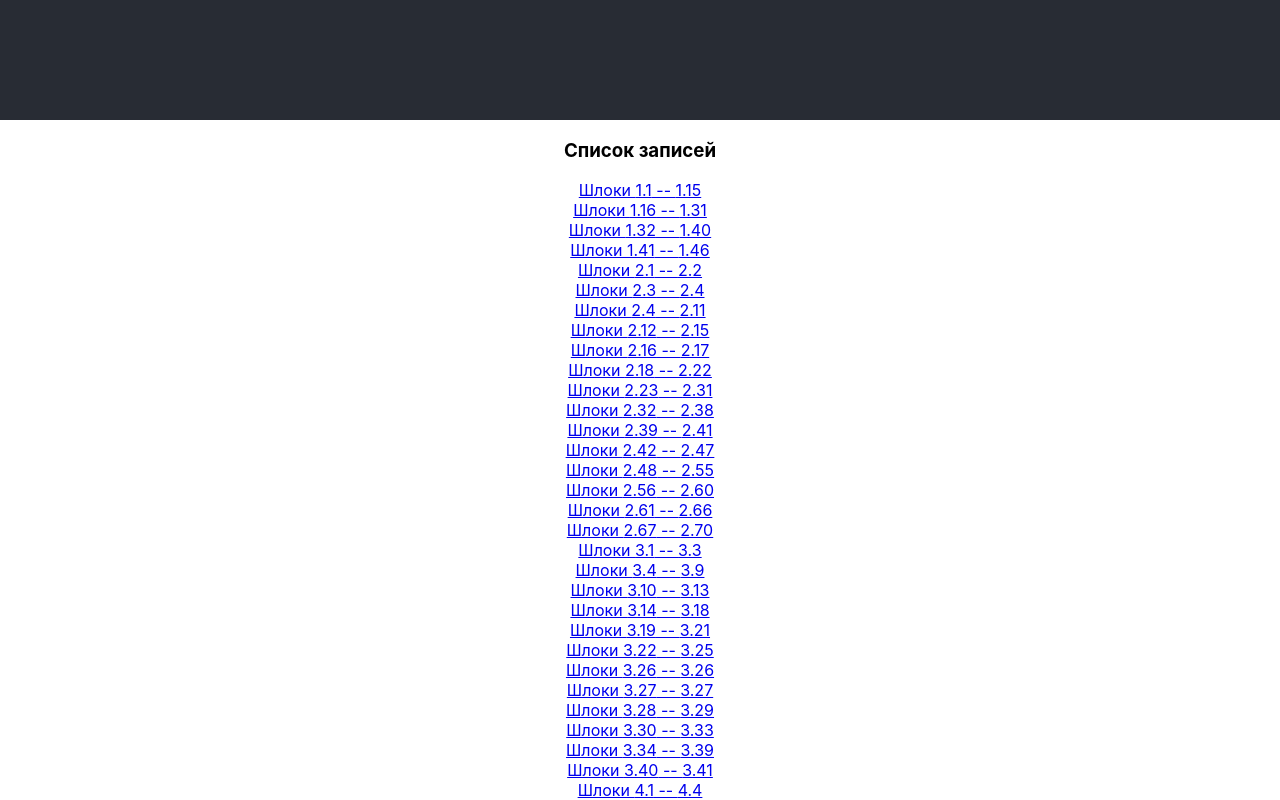
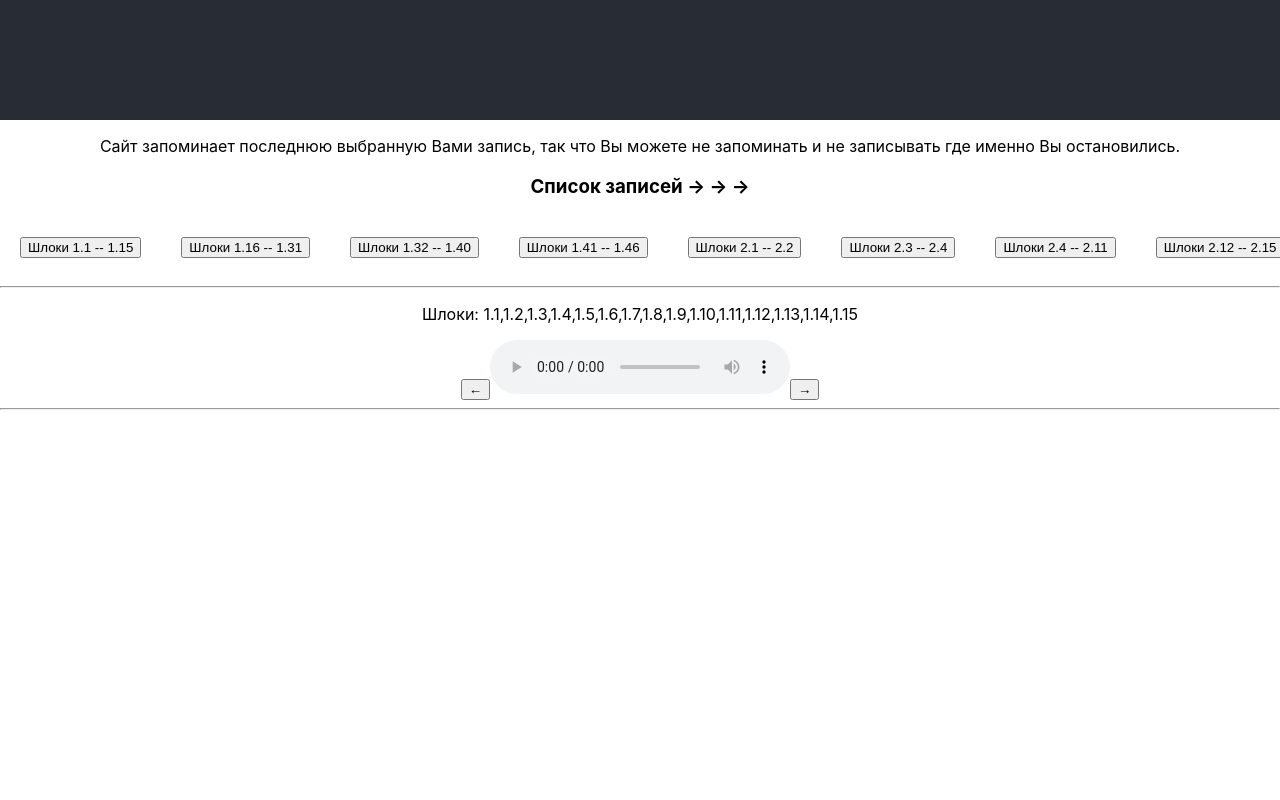
Before and after one commit to Praedo4/isokc, a React (Create React App) app: page / in a window 1280 px wide. Shown: the part 680-1480 px from the top of the page. After the commit the page ends 1098 px from the top, so only its background shows below. Built offline with nearby package versions, Linux system fonts and the light colour scheme.

Commit message:
Redesigned the application to have one active audio

```diff
--- a/src/App.js
+++ b/src/App.js
@@ -3,9 +3,65 @@ import "./App.css";
 
 
 import Data from "./data";
-import Recordings from "./components/recordings.js";
+import Recording from "./components/recording.js";
 import TableOfContent from "./components/tableOfContent.js";
+import * as React from 'react'
+
+function useLocalStorageState(
+  key,
+  defaultValue = '',
+  {serialize = JSON.stringify, deserialize = JSON.parse} = {},
+) {
+  const [state, setState] = React.useState(() => {
+    const valueInLocalStorage = window.localStorage.getItem(key)
+    if (valueInLocalStorage) {
+      // the try/catch is here in case the localStorage value was set before
+      // we had the serialization in place (like we do in previous extra credits)
+      try {
+        return deserialize(valueInLocalStorage)
+      } catch (error) {
+        window.localStorage.removeItem(key)
+      }
+    }
+    return typeof defaultValue === 'function' ? defaultValue() : defaultValue
+  })
+
+  const prevKeyRef = React.useRef(key)
+
+  React.useEffect(() => {
+    const prevKey = prevKeyRef.current
+    if (prevKey !== key) {
+      window.localStorage.removeItem(prevKey)
+    }
+    prevKeyRef.current = key
+    window.localStorage.setItem(key, serialize(state))
+  }, [key, state, serialize])
+
+  return [state, setState]
+}
+
+
 function App() {
+  const [selectedAudio, setSelectedAudio] = useLocalStorageState('currentAudio', Data.recordings[0])
+
+  function selectAudio(data){
+    setSelectedAudio(data)
+  }
+
+  function findPrevious(recording){
+    const nextAudio = Data.recordings.findIndex( audio => audio.start == recording.start && audio.end == recording.end && audio.filename == recording.filename)
+    if(nextAudio - 1 != 0){
+      setSelectedAudio(Data.recordings[nextAudio - 1])
+    }
+  }
+
+  function findNext(recording){
+    const nextAudio = Data.recordings.findIndex( audio => audio.start == recording.start && audio.end == recording.end && audio.filename == recording.filename)
+    if(nextAudio + 1 != Data.recordings.length){
+      setSelectedAudio(Data.recordings[nextAudio + 1])
+    }
+  }
+
   return (
     <div className="App">
       <header className="App-header">
@@ -16,17 +72,16 @@ function App() {
           На этом сайте Вы найдёте записи чтения Бхагавад Гиты сделанные Набхи
           Прабху.
         </p>
-        {/* <p>Каждые 3 минуты
-          сайт запоминает на каком месте Вы слушаете, так что Вы можете не
-          запоминать и не записывать где именно Вы.</p> */}
       </header>
 
       <section>
-        <h3>Список записей</h3>
-        <TableOfContent {...Data} />
+        <p>Сайт запоминает последнюю выбранную Вами запись, так что Вы можете не
+          запоминать и не записывать где именно Вы остановились.</p>
+        <h3>Список записей → → →</h3>
+        <TableOfContent {...Data} onSelect={selectAudio}/>
         <hr />
       </section>
-      <Recordings {...Data} />
+      <Recording {...selectedAudio} findPrevious={findPrevious} findNext={findNext}/>
     </div>
   );
 }
--- a/src/components/recording.js
+++ b/src/components/recording.js
@@ -33,18 +33,23 @@ function Recording(data) {
   let shlokas = expandShlokas(data);
 
   const audioRef = React.useRef();
-  //console.log(audioRef);
   React.useEffect(() => {
     const { current: audioElement } = audioRef;
-    console.log("currentTime: " + audioElement.currentTime);
   });
+
+  if(audioRef.current){
+    audioRef.current.pause()
+    audioRef.current.load()
+  }
 
   return (
     <section id={data.start}>
       <p>Шлоки: {shlokas.join(",")}</p>
+      <button onClick={()=>data.findPrevious(data)}>←</button>
       <audio controls ref={audioRef}>
         <source src={getAudioFilename(data)} type="audio/mpeg" />
       </audio>
+      <button onClick={()=>data.findNext(data)}>→</button>
       <hr />
     </section>
   );
--- a/src/components/recordings.js
+++ /dev/null
@@ -1,11 +0,0 @@
-import Recording from "./recording.js";
-
-function Recordings(data) {
-    // console.log(data)
-    return data.recordings.map((recording, i) => {
-      // console.log(recording)
-      return <Recording {...recording} key={i} />;
-    });
-  }
-
-  export default Recordings
--- a/src/components/tableOfContent.js
+++ b/src/components/tableOfContent.js
@@ -1,14 +1,25 @@
-function TableOfContent(data) {
-  return data.recordings.map((recording, i) => {
-    // console.log(recording);
-    return (
-      <div className="navigation-item" key={i}>
-        <a href={"#" + recording.start}>
-          Шлоки {recording.start} -- {recording.end}
-        </a>
-      </div>
-    );
-  });
+
+function getAudioFilename(recording) {
+  return (
+    (recording.filename ? recording.filename : recording.end + ".mp3")
+  );
+}
+
+function TableOfContent(props) {
+
+  return (
+    <div style={{display: 'flex', overflowX: 'auto'}}>
+      {props.recordings.map((recording, i) => {
+        return (
+          <div className="navigation-item" key={i} style={{margin: '20px', whiteSpace: 'nowrap'}}>
+            <button onClick={() => props.onSelect(recording)}>
+              Шлоки {recording.start} -- {recording.end}
+            </button>
+          </div>
+        );
+      })}
+    </div>
+  );
 }
 
 export default TableOfContent
```
